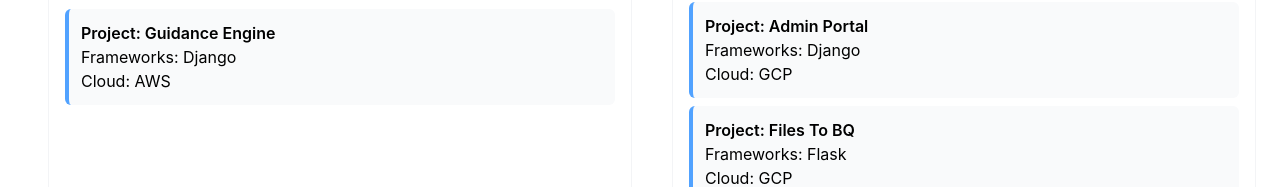
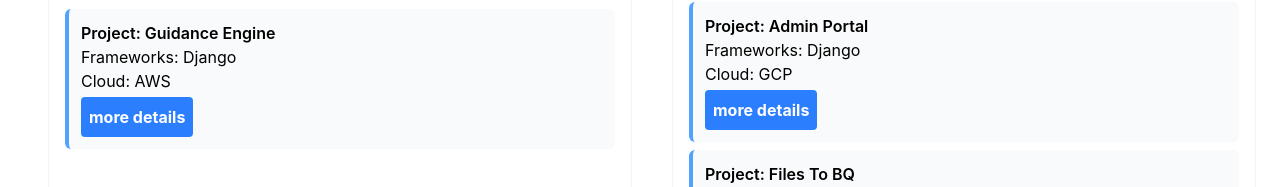
Before and after one commit to venkateshchary/frontend, a React (Vite) app in the folder website/: page / in a window 1280 px wide. Shown: the part 733-920 px from the top of the page. Built offline with nearby package versions, Linux system fonts and the light colour scheme.

Commit message:
add: hooks

```diff
--- a/website/src/components/ProjectCard.tsx
+++ b/website/src/components/ProjectCard.tsx
@@ -1,11 +1,31 @@
+import React, { useState } from 'react';
 
-function ProjectCard({projectDetail}) {
+
+
+
+function ProjectCard({ projectDetail }) {
+    const initialState = false;
+    const [isExpanded, setIsExpanded] = useState(initialState);
+
+    const moreDetails = () => {
+        console.log("clicked.. yes");
+        setIsExpanded((prevState) => !prevState );
+    };
+
+
     return (
         <div
             className="hover:bg-blue-50 hover:-translate-y-0.5 p-3 rounded-md bg-gray-50  border-l-4 border-blue-400 pl-3">
             <p className="font-semibold">Project: {projectDetail.projectName}</p>
             <p>Frameworks: {projectDetail.framework}</p>
             <p>Cloud: {projectDetail.cloud}</p>
+            <div id="more-details" className={isExpanded ? "visible" : "hidden"}>
+                <p>Details:</p>
+            </div>
+            <button onClick={moreDetails} className="bg-blue-500 text-white p-2 mt-1 font-bold rounded">
+                {isExpanded ? 'hide' : 'more details'}
+            </button>
+
         </div>
     )
 }
```
